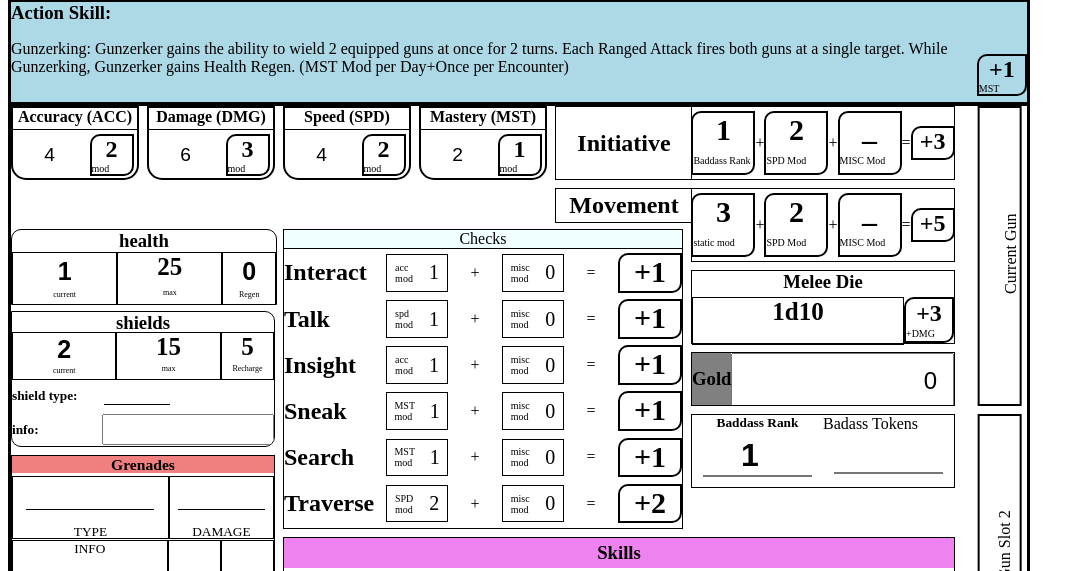
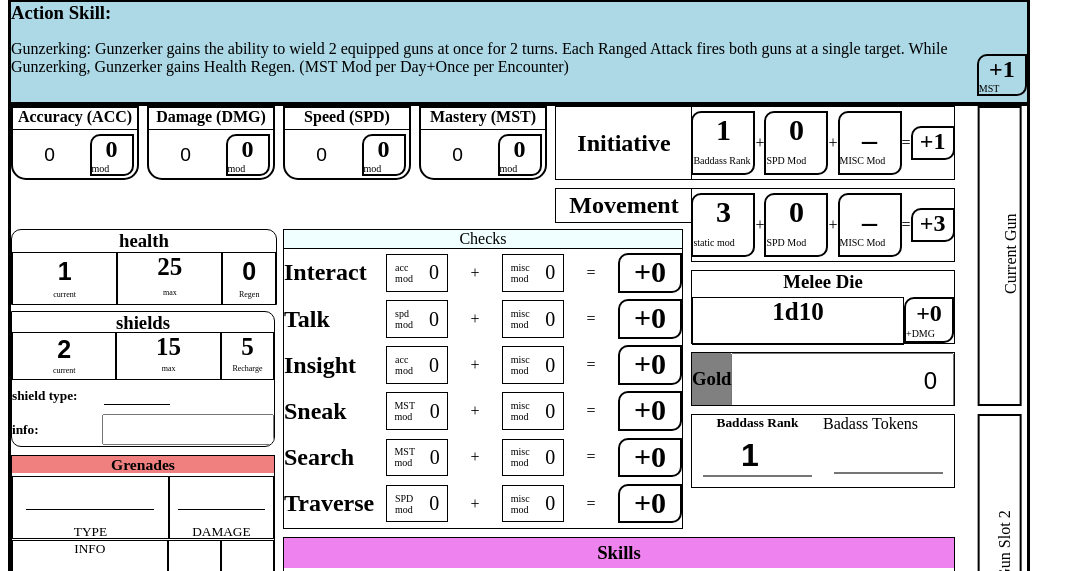
Before and after one commit to chrehall68/character-sheet, a React (Create React App) app: page / in a window 1280 px wide. Shown: the part 163-734 px from the top of the page, without its empty margins (0-1085 px from the left). Built offline with nearby package versions, Linux system fonts and the light colour scheme.

Commit message:
link body items together

```diff
--- a/src/Body.js
+++ b/src/Body.js
@@ -12,11 +12,12 @@ class SmallAttr extends React.Component {
         this.small_desc = props.small_desc
 
         this.state = { value: props.value, modifier: props.value / 2 }
+        this.changeHandler = this.props.changeHandler || function (t) { console.log(t) }
     }
 
     getModifier = (event) => {
-        if (Math.abs(event.target.value) < 1000) { this.setState({ value: event.target.value, modifier: event.target.value / 2 }, () => console.log(this.state)) }
-        else { this.setState({ value: 999 * Math.sign(event.target.value), modifier: 999 * Math.sign(event.target.value) / 2 }, () => console.log(this.state)) }
+        if (Math.abs(event.target.value) < 1000) { this.setState({ value: event.target.value, modifier: event.target.value / 2 }, () => this.changeHandler(this)) }
+        else { this.setState({ value: 999 * Math.sign(event.target.value), modifier: 999 * Math.sign(event.target.value) / 2 }, () => this.changeHandler(this)) }
     }
 
     render() {
@@ -139,16 +140,30 @@ class MainAndLabelBox extends React.Component {
 }
 
 class Checks extends React.Component {
+    constructor(props) {
+        super(props)
+        this.spdMod = props.spdMod;
+        this.accMod = props.accMod;
+        this.mstMod = props.mstMod;
+    }
+    componentDidUpdate() {
+
+        console.log("spd" + this.spdMod)
+        console.log("acc" + this.accMod)
+        console.log("mst" + this.mstMod)
+    }
 
     render() {
+        // the lists in the keys are merely to provide stability to the key system
+        // by making each key unique
         return <div className="checks" style={this.props.style}>
             <p className="header">Checks</p>
-            <ChecksItem title="Interact" mod1name="acc" mod2name="misc" mod1val="1" mod2val="0" />
-            <ChecksItem title="Talk" mod1name="spd" mod2name="misc" mod1val="1" mod2val="0" />
-            <ChecksItem title="Insight" mod1name="acc" mod2name="misc" mod1val="1" mod2val="0" />
-            <ChecksItem title="Sneak" mod1name="MST" mod2name="misc" mod1val="1" mod2val="0" />
-            <ChecksItem title="Search" mod1name="MST" mod2name="misc" mod1val="1" mod2val="0" />
-            <ChecksItem title="Traverse" mod1name="SPD" mod2name="misc" mod1val="2" mod2val="0" />
+            <ChecksItem title="Interact" mod1name="acc" mod2name="misc" mod1val={this.accMod} mod2val="0" key={[this.accMod, 0]} />
+            <ChecksItem title="Talk" mod1name="spd" mod2name="misc" mod1val={this.spdMod} mod2val="0" key={[this.spdMod, 1]} />
+            <ChecksItem title="Insight" mod1name="acc" mod2name="misc" mod1val={this.accMod} mod2val="0" key={[this.accMod, 2]} />
+            <ChecksItem title="Sneak" mod1name="MST" mod2name="misc" mod1val={this.mstMod} mod2val="0" key={[this.mstMod, 3]} />
+            <ChecksItem title="Search" mod1name="MST" mod2name="misc" mod1val={this.mstMod} mod2val="0" key={[this.mstMod, 4]} />
+            <ChecksItem title="Traverse" mod1name="SPD" mod2name="misc" mod1val={this.spdMod} mod2val="0" key={[this.spdMod, 5]} />
         </div>
     }
 }
@@ -179,11 +194,15 @@ class ChecksItem extends React.Component {
 }
 
 class Melee extends React.Component {
+    constructor(props) {
+        super(props)
+        this.mod = props.mod
+    }
     render() {
         return <div className='melee' style={this.props.style}>
             <h3 className="header">Melee Die</h3>
             <MainAndLabelBox main="1d10" label="" className="die" />
-            <ModifierBox className="mod" modifier="+3" small_desc="+DMG" />
+            <ModifierBox className="mod" modifier={"+" + this.mod} small_desc="+DMG" />
         </div>
     }
 }
@@ -401,39 +420,78 @@ class XPBar extends React.Component {
 }
 
 export class Body extends React.Component {
+    constructor(props) {
+        super(props)
+
+        this.state = {
+            spdMod: 0,
+            accMod: 0,
+            dmgMod: 0,
+            mstMod: 0
+        }
+    }
+    attrChangeHandler = (obj) => {
+        if (obj.header === "Accuracy (ACC)") {
+            this.setState({ spdMod: this.state.spdMod, accMod: obj.state.modifier, dmgMod: this.state.dmgMod, mstMod: this.state.mstMod }, () => console.log(this.state))
+        }
+        if (obj.header === "Damage (DMG)") {
+            this.setState({ spdMod: this.state.spdMod, accMod: this.state.accMod, dmgMod: obj.state.modifier, mstMod: this.state.mstMod })
+        }
+        if (obj.header === "Speed (SPD)") {
+            this.setState({ spdMod: obj.state.modifier, accMod: this.state.accMod, dmgMod: this.state.dmgMod, mstMod: this.state.mstMod })
+        }
+        if (obj.header === "Mastery (MST)") {
+            this.setState({ spdMod: this.state.spdMod, accMod: this.state.accMod, dmgMod: this.state.dmgMod, mstMod: obj.state.modifier })
+        }
+    }
     render() {
         return (
             <div className="body">
-                <SmallAttr header="Accuracy (ACC)" value="4" small_desc="mod" />
-                <SmallAttr header="Damage (DMG)" value="6" small_desc="mod" />
-                <SmallAttr header="Speed (SPD)" value="4" small_desc="mod" />
-                <SmallAttr header="Mastery (MST)" value="2" small_desc="mod" />
+                <SmallAttr header="Accuracy (ACC)" value={this.state.accMod} small_desc="mod" changeHandler={this.attrChangeHandler} />
+                <SmallAttr header="Damage (DMG)" value={this.state.dmgMod} small_desc="mod" changeHandler={this.attrChangeHandler} />
+                <SmallAttr header="Speed (SPD)" value={this.state.spdMod} small_desc="mod" changeHandler={this.attrChangeHandler} />
+                <SmallAttr header="Mastery (MST)" value={this.state.mstMod} small_desc="mod" changeHandler={this.attrChangeHandler} />
 
                 <LongAttrHeader title="Initiative" header_rows="2" />
-                <LongAttr mods={[1, 2, "_"]} small_descs={["Baddass Rank", "SPD Mod", "MISC Mod"]} />
+                <LongAttr mods={[1, this.state.spdMod, "_"]} small_descs={["Baddass Rank", "SPD Mod", "MISC Mod"]} key={[this.state.spdMod, 0]} />
 
                 <GunBar>Current Gun</GunBar>
                 <GunBar>Gun Slot 2</GunBar>
                 <GunBar>Gun Slot 3</GunBar>
 
                 <LongAttrHeader title="Movement" header_rows="1" style={{ gridColumn: "9/span 2", gridrow: "5 / span 2" }} />
-                <LongAttr mods={[3, 2, "_"]} small_descs={["static mod", "SPD Mod", "MISC Mod"]} style={{ gridColumn: "11 / span 4" }} />
+                <LongAttr mods={[3, this.state.spdMod, "_"]} small_descs={["static mod", "SPD Mod", "MISC Mod"]} style={{ gridColumn: "11 / span 4" }}
+                    key={[this.state.spdMod, 1]} />
 
                 <Health style={{ gridRow: "7/span 4" }} />
-                <Checks style={{ gridRow: "7/span 15" }} />
-                <Melee style={{ gridRow: "9/span 4" }} />
+
+                <Checks style={{ gridRow: "7/span 15" }} spdMod={this.state.spdMod}
+                    accMod={this.state.accMod} mstMod={this.state.mstMod}
+                    key={[this.state.accMod, this.state.dmgMod, this.state.spdMod, this.state.mstMod]} />
+
+                <Melee style={{ gridRow: "9/span 4" }} key={this.state.dmgMod} mod={this.state.dmgMod} />
+
                 <Shields style={{ gridRow: "11 / span 7" }} />
+
                 <Grenades />
+
                 <Potions />
+
                 <BARank />
+
                 <Gold style={{ gridRow: "13/ span 3" }} />
+
                 <Skills />
+
                 <BGandTraits />
+
                 <FavoredGun />
+
                 <ArchetypeFeat title="FLEX">
                     The first time your Shields
                     are depleted in an encounter, gain 1 Badass Token.
                 </ArchetypeFeat>
+
                 <XPBar />
             </div>
         )
```
